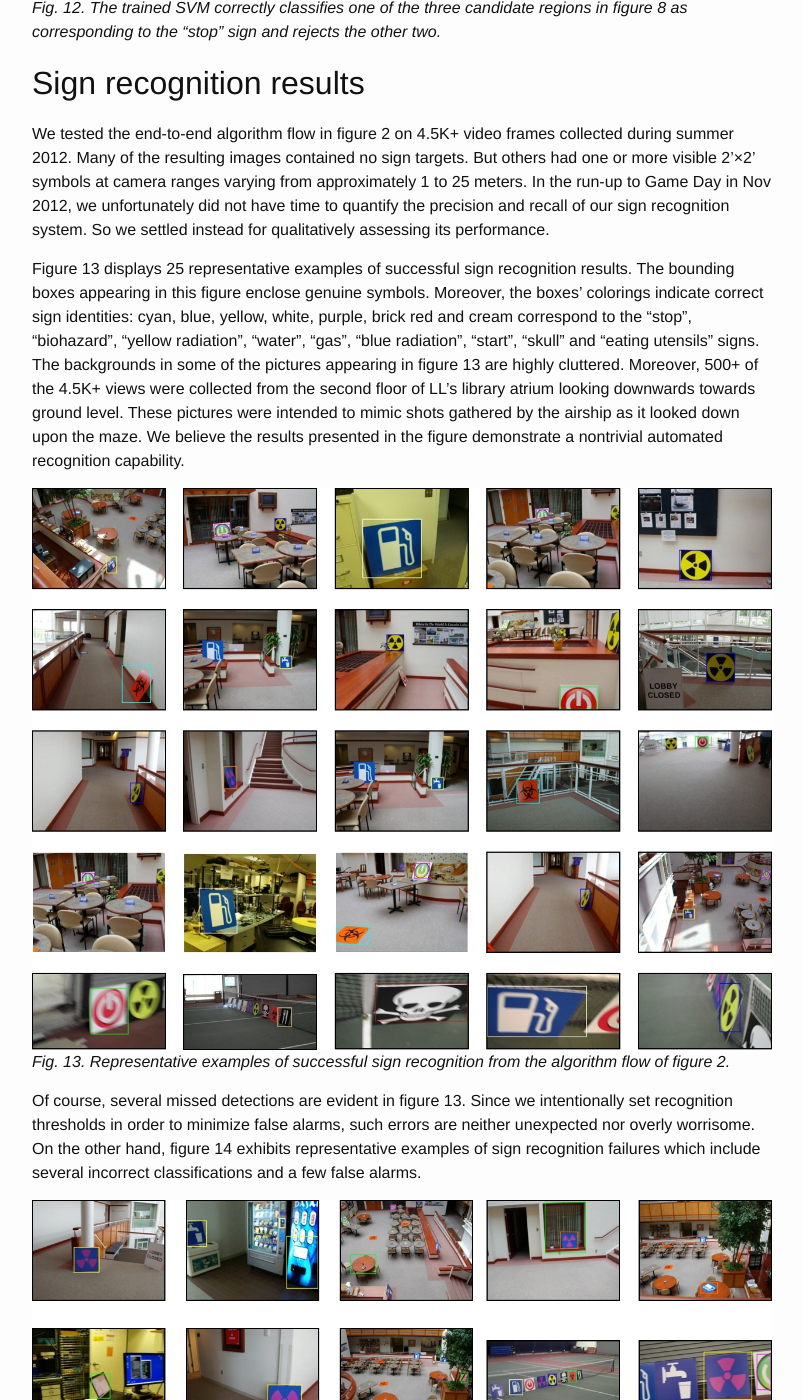
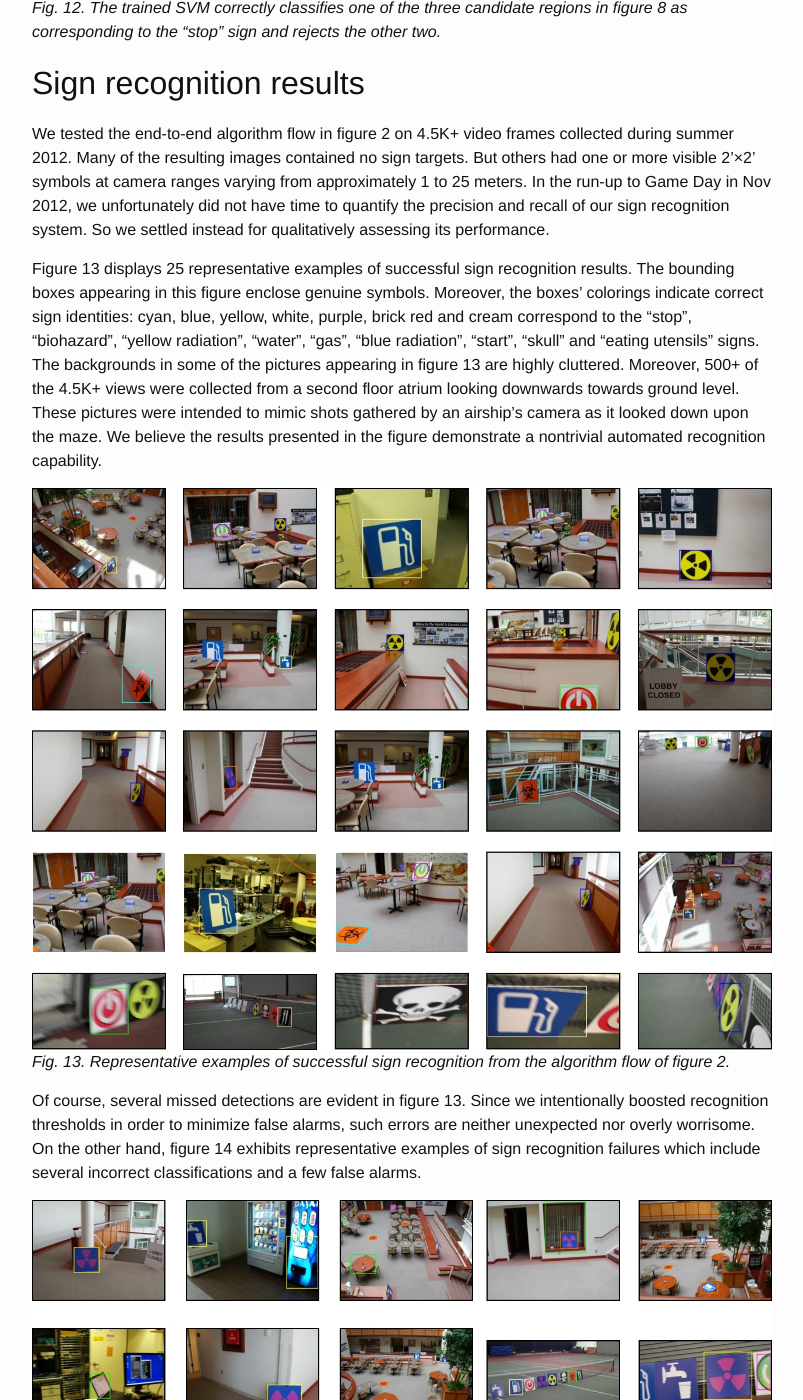
Before and after one commit to PeterCho/blog, a Jekyll site: the page built from _posts/2012-08-15-cvml.markdown, in a window 1280 px wide and 1400 px high, scrolled down 9949 px. Shown: the whole window, without its empty margins (238-1041 px from the left). Built offline with Jekyll 4.4.1, drawn with Linux system fonts in a browser that asks for light colours; some of the changed text lies outside the part shown.

Commit message:
Updated signs post

```diff
--- a/_posts/2012-08-15-cvml.markdown
+++ b/_posts/2012-08-15-cvml.markdown
@@ -314,11 +314,11 @@ identities: cyan, blue, yellow, white, purple, brick red and cream
 correspond to the “stop”, “biohazard”, “yellow radiation”, “water”, “gas”,
 “blue radiation”, “start”, “skull” and “eating utensils” signs. The
 backgrounds in some of the pictures appearing in figure 13 are highly
-cluttered. Moreover, 500+ of the 4.5K+ views were collected from the second
-floor of LL’s library atrium looking downwards towards ground level. These
-pictures were intended to mimic shots gathered by the airship as it looked
-down upon the maze. We believe the results presented in the figure
-demonstrate a nontrivial automated recognition capability.
+cluttered. Moreover, 500+ of the 4.5K+ views were collected from a second
+floor atrium looking downwards towards ground level. These pictures were
+intended to mimic shots gathered by an airship's camera as it looked down
+upon the maze. We believe the results presented in the figure demonstrate a
+nontrivial automated recognition capability.
 
 
 ![Signs]({{ site.url }}/blog/images/TOC12_recog/figure_13.jpg)
@@ -326,10 +326,11 @@ demonstrate a nontrivial automated recognition capability.
 algorithm flow of figure 2.*
 
 Of course, several missed detections are evident in figure 13. Since we
-intentionally set recognition thresholds in order to minimize false alarms,
-such errors are neither unexpected nor overly worrisome. On the other hand,
-figure 14 exhibits representative examples of sign recognition failures
-which include several incorrect classifications and a few false alarms.
+intentionally boosted recognition thresholds in order to minimize false
+alarms, such errors are neither unexpected nor overly worrisome. On the
+other hand, figure 14 exhibits representative examples of sign recognition
+failures which include several incorrect classifications and a few false
+alarms.
 
 ![Signs]({{ site.url }}/blog/images/TOC12_recog/figure_14.jpg)
 *Fig. 14.  Representative examples of sign recognition failures include
```
Also changed, not shown: other parts of _posts/2012-08-15-cvml.markdown (+1 -1 lines).
